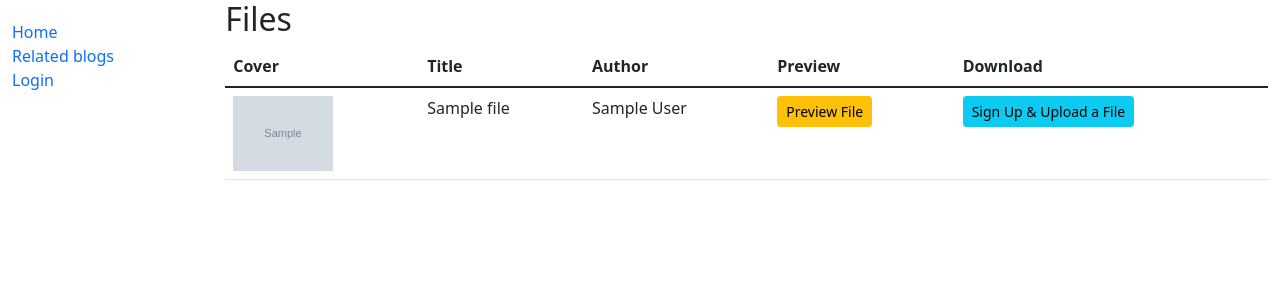
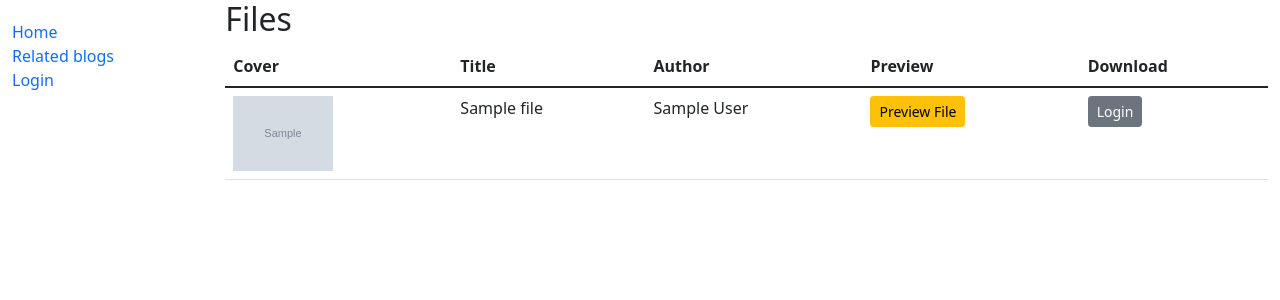
Before and after one commit to rotex5/OSBH, a Django app: page / in a window 1280 px wide. Shown: the top 300 px of the page. Run offline with Django 4.2, Linux system fonts and the light colour scheme; tables that the repository leaves empty hold one stand-in row (values such as "Sample post"); grey boxes marked "Sample" are stand-in pictures.

Commit message:
functionality to stop ananymous user from download file, till they login and upload

```diff
--- a/src/blog/views.py
+++ b/src/blog/views.py
@@ -1,4 +1,4 @@
-from django.contrib.auth.decorators import login_required
+# from django.contrib.auth.decorators import login_required
 from django.shortcuts import get_object_or_404, redirect, render
 # Create your views here.
 from .forms import BlogForm, CommentForm
@@ -14,7 +14,7 @@ def list_blog(request):
     return render(request, 'blog/blog-list.html', context)
 
 
-@login_required
+# @login_required
 def blog_post(request):
     """posting a blog"""
     if request.method == "POST":
@@ -52,7 +52,7 @@ def blog_detail(request, id):
     return render(request, 'blog/blog-detail.html', context)
 
 
-@login_required
+# @login_required
 def blog_update(request, id):
     """update a blog"""
     blog = get_object_or_404(Blog, id=id)
--- a/src/templates/blog/blog-detail.html
+++ b/src/templates/blog/blog-detail.html
@@ -2,7 +2,9 @@
 
 {% block content %}
 
+{% if user.is_authenticated %}
 <p><a href="{% url 'blog-update' blog.id %}" class="btn btn-warning">Update blog</a></p>
+{% endif %}
 <h1>{{ blog.title }}</h1>
 <p><strong>Post date</strong> {{ blog.post_date }}</p>
 <p><strong>Author:</strong> <a href="{% url 'author-detail' blog.author.id %}">{{ blog.author }}</a></p>
--- a/src/templates/file_library/file_list.html
+++ b/src/templates/file_library/file_list.html
@@ -38,6 +38,7 @@
               Preview File
             </a>
           </td>
+          {% if user.is_authenticated %}
             {%if uploader.has_uploaded %}
             <td>
               <a href="{{ file.pdf.url }}" class="btn btn-success btn-sm" target="_blank">
@@ -46,8 +47,15 @@
             </td>
             {% else %}
             <td>
-            <a href="#" class="btn btn-info btn-sm">
-              Sign Up & Upload a File
+              <a href="{% url 'file-upload' %}" class="btn btn-info btn-sm">
+                Upload a book/article to unlock download button
+              </a>
+            </td>
+            {% endif %}
+          {% else %}
+            <td>
+              <a href="{% url 'login'%}?next={{request.path}}" class="btn btn-secondary btn-sm">
+                Login
               </a>
             </td>
           {% endif %}
```
Lines whose indentation alone changed are shown as unchanged.
